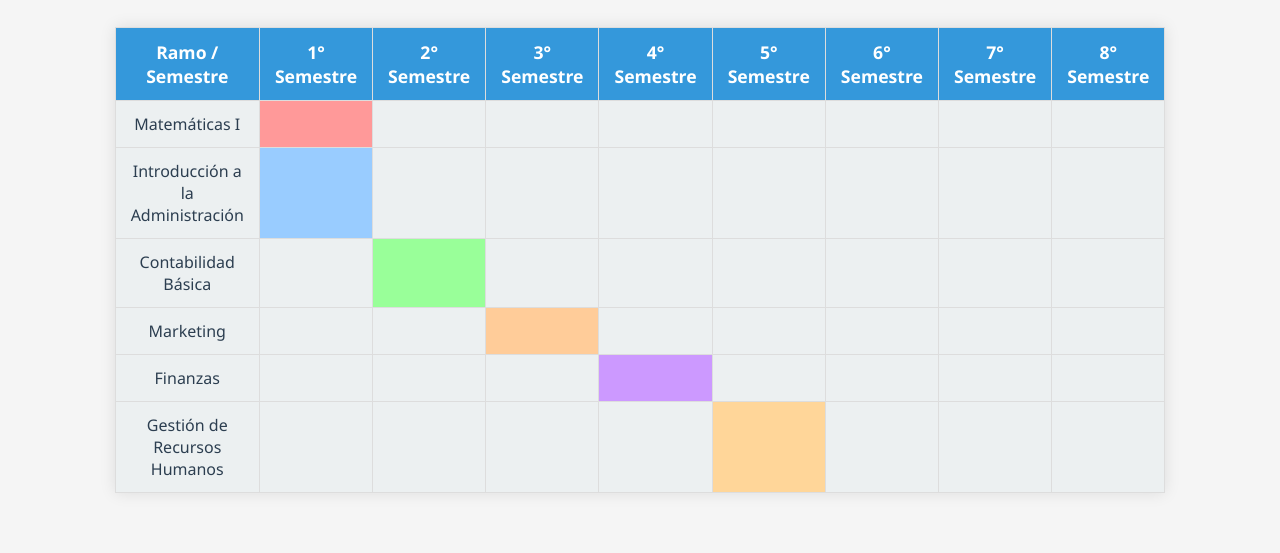
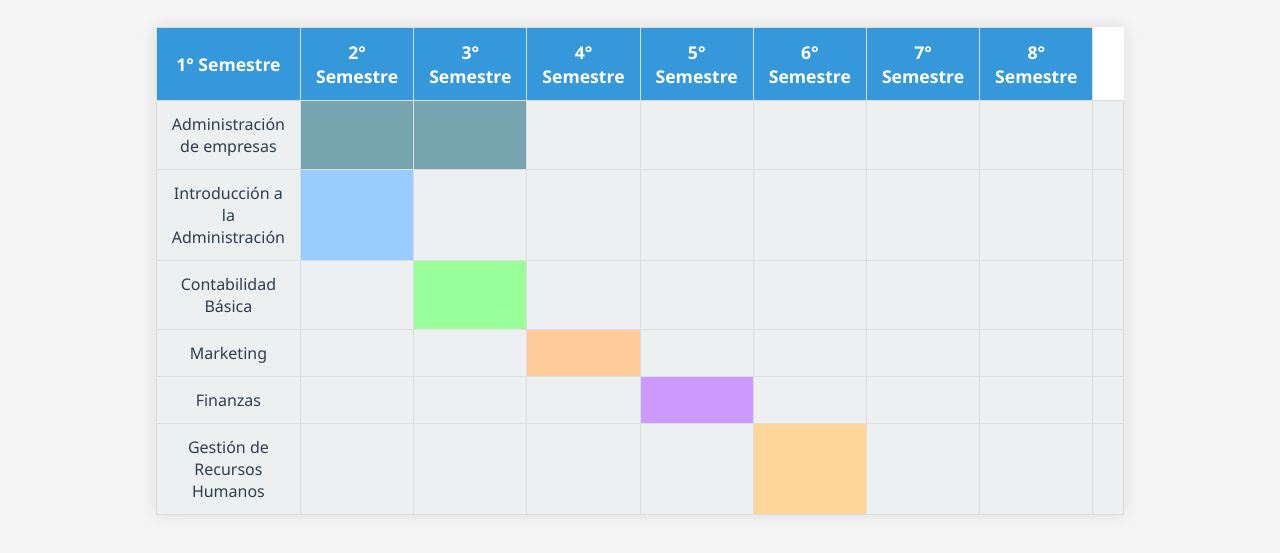
Before and after one commit to kimberlymonserratt/intento1, a plain HTML site: page index.html in a window 1280 px wide. Shown: the part 135-688 px from the top of the page. Drawn offline with Linux system fonts and the light colour scheme.

Commit message:
Update index.html

```diff
--- a/index.html
+++ b/index.html
@@ -46,7 +46,7 @@
       background-color: #d1d8e0;
     }
     /* Colores de ramos ejemplo */
-    .color-1 { background-color: #ff9999; }
+    .color-1 { background-color: #76a5af; }
     .color-2 { background-color: #99ccff; }
     .color-3 { background-color: #99ff99; }
     .color-4 { background-color: #ffcc99; }
@@ -62,7 +62,6 @@
   <table id="malla">
     <thead>
       <tr>
-        <th>Ramo / Semestre</th>
         <th>1° Semestre</th>
         <th>2° Semestre</th>
         <th>3° Semestre</th>
@@ -75,9 +74,9 @@
     </thead>
     <tbody>
       <tr>
-        <td>Matemáticas I</td>
-        <td class="color-1" title="Matemáticas I"></td>
-        <td></td>
+        <td>Administración de empresas</td>
+        <td class="color-1" title="Administración de empresas"></td>
+        <td class="color-1" title="Ofimática aplicada"></td>
         <td></td>
         <td></td>
         <td></td>
```
